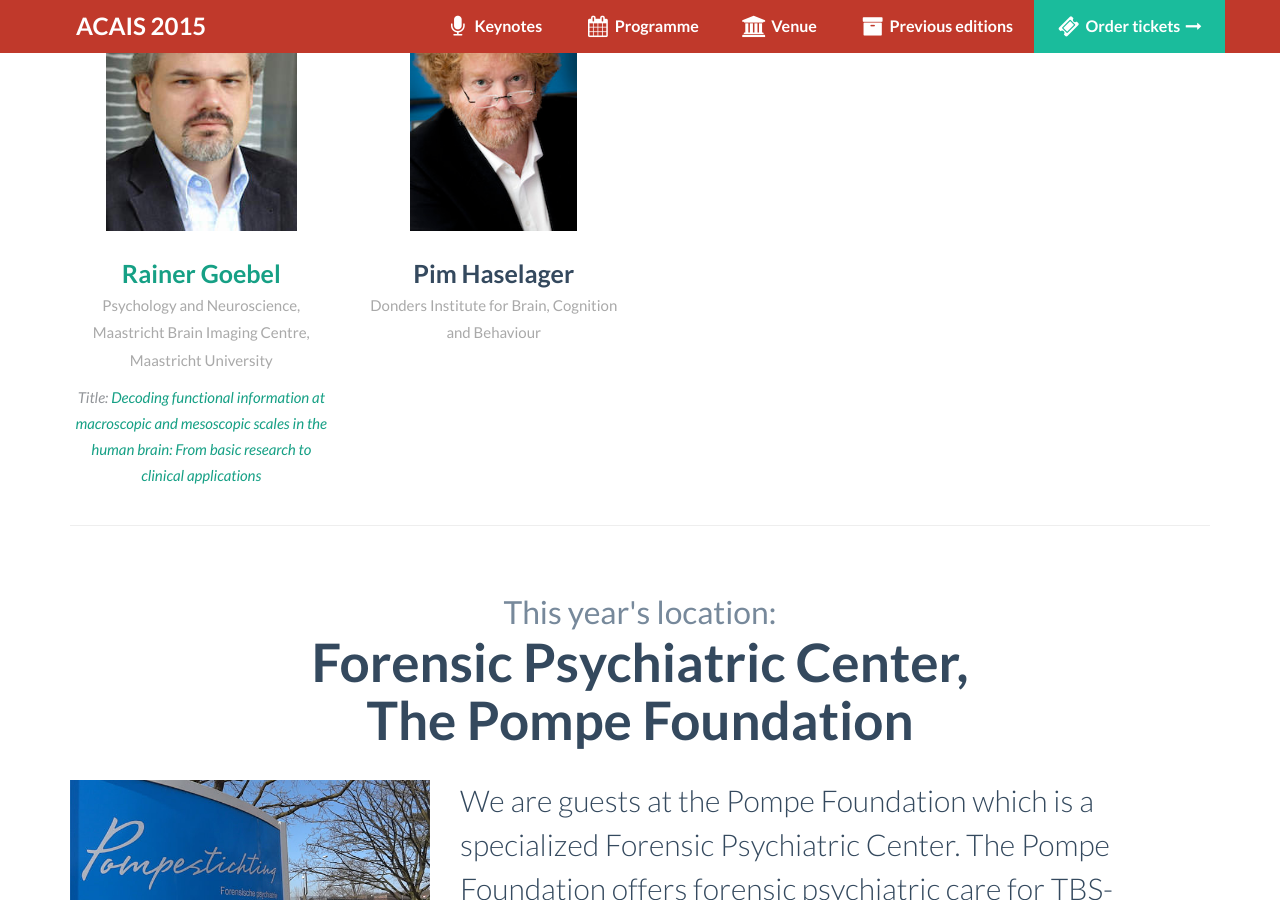
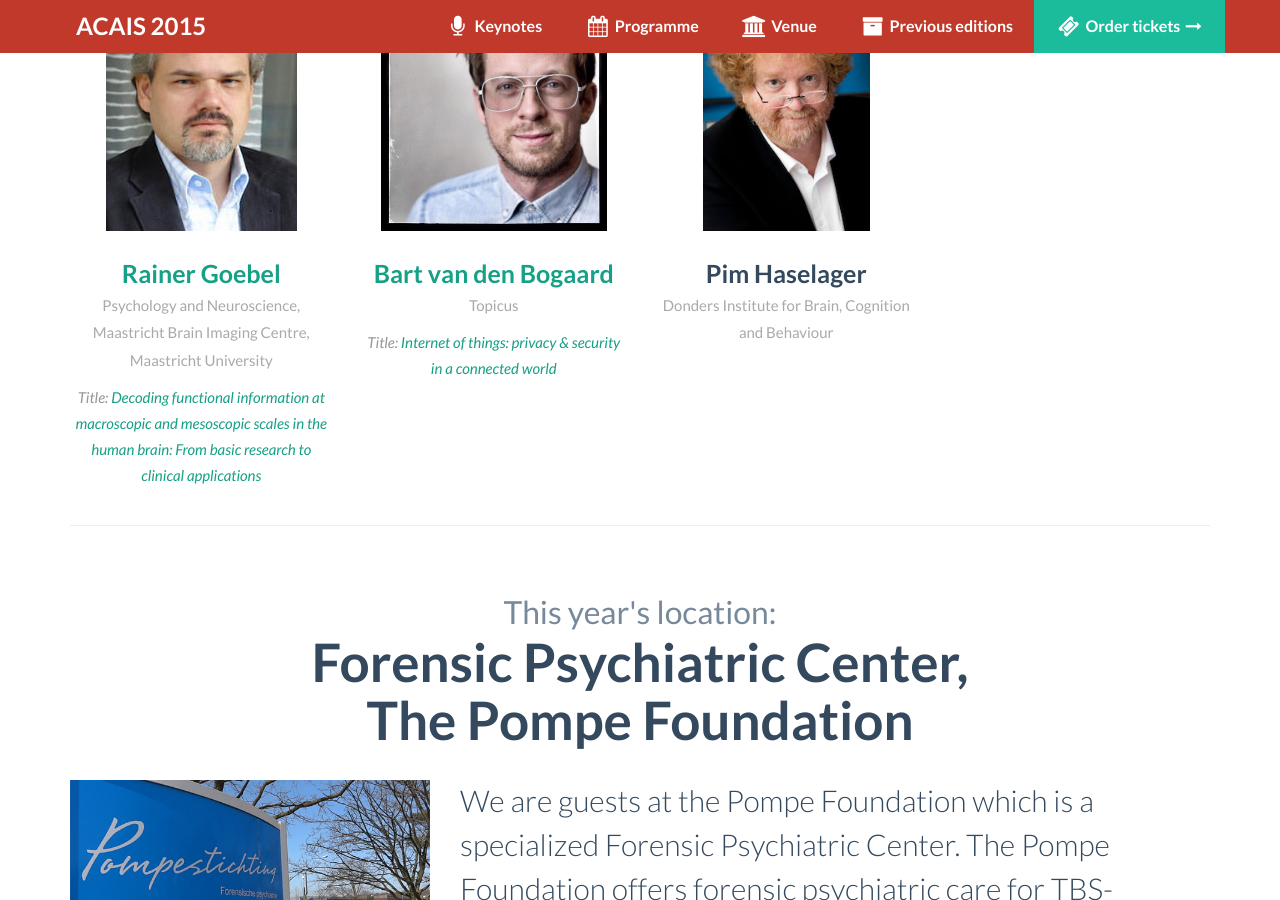
Before and after one commit to wouterbulten/acais-website, a Jekyll site: the page built from index.html, in a window 1280 px wide and 900 px high, scrolled down 2817 px. Built offline with Jekyll 4.4.1, drawn with Linux system fonts in a browser that asks for light colours; nearby versions of some CDN libraries.

Commit message:
Added Bart to frontpage

```diff
--- a/index.html
+++ b/index.html
@@ -175,6 +175,18 @@
                     <small>Psychology and Neuroscience, Maastricht Brain Imaging Centre, Maastricht University</small>
                 </h3>
                 <p class="talk-title">Decoding functional information at macroscopic and mesoscopic scales in the human brain: From basic research to clinical applications</p>
+            </a>
+        </div>
+
+        <div class="col-md-3">
+            <a href="/2015/privacy-and-security/">
+                <img src="img/speakers/bartvandenbogaard.jpg" alt="Bart van den Bogaard" class="speaker-photo">
+                <h3>
+                    Bart van den Bogaard
+                    <br>
+                    <small>Topicus</small>
+                </h3>
+                <p class="talk-title">Internet of things: privacy & security in a connected world</p>
             </a>
         </div>
 
```
